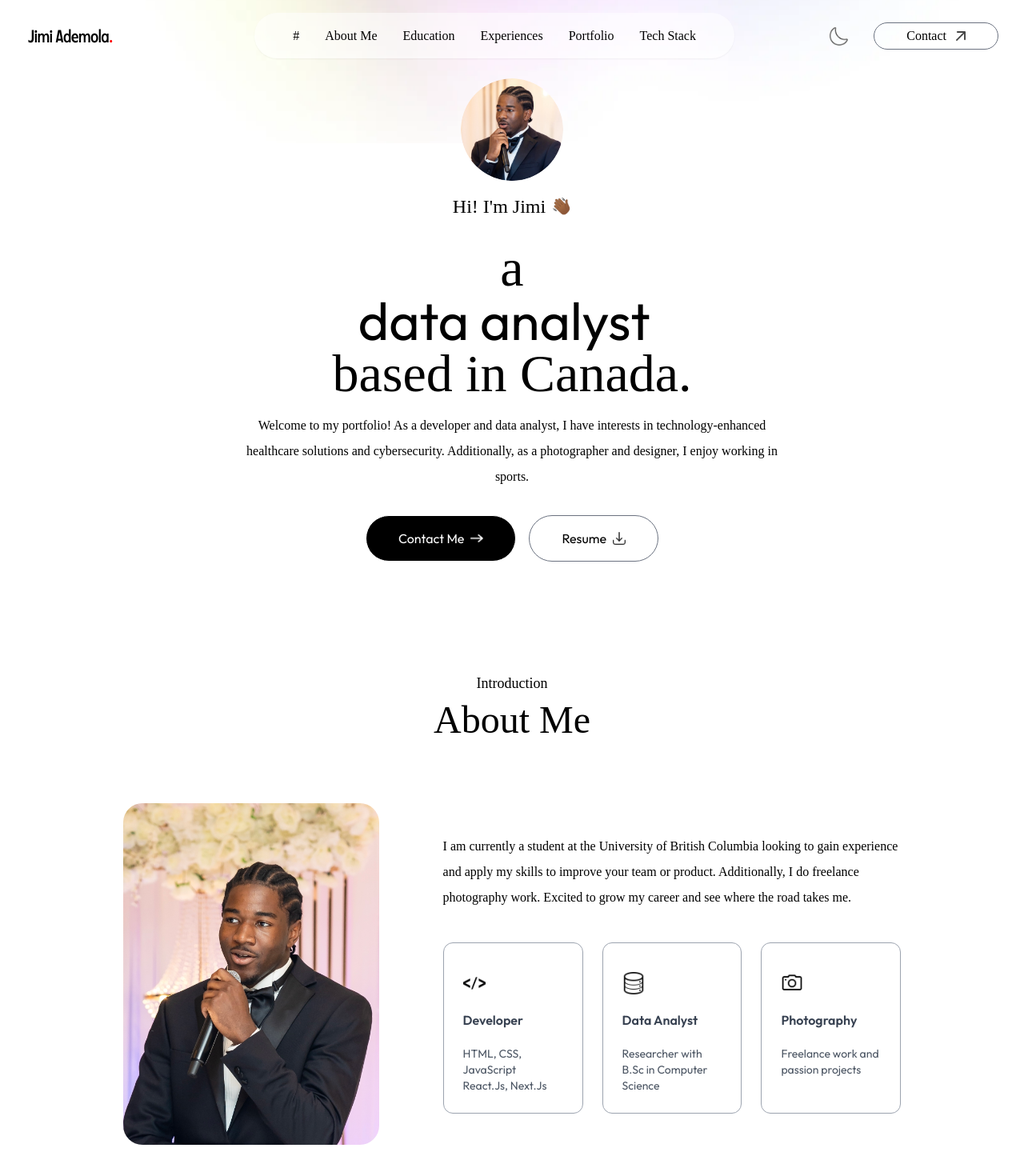
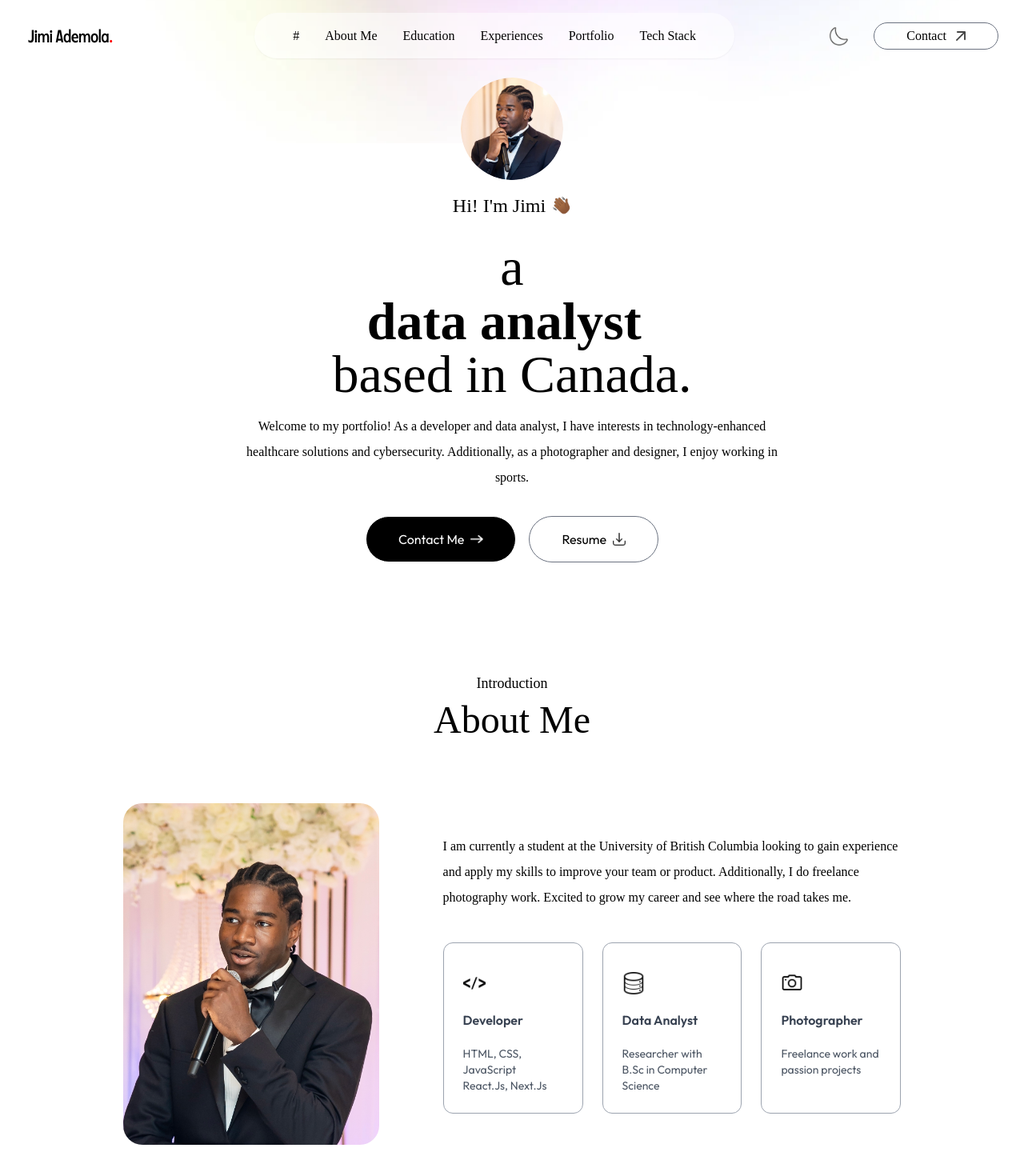
Before and after one commit to jademola/jimiademola, a Next.js app in the folder portfolio/: page / in a window 1280 px wide. Shown: the top 1470 px of the page at 80% size. Built offline with nearby package versions, Linux system fonts and the light colour scheme; a web font is replaced by a local one.

Commit message:
Added correct font to Writer

```diff
--- a/portfolio/app/components/Header.tsx
+++ b/portfolio/app/components/Header.tsx
@@ -17,7 +17,7 @@ const Header = () => {
                                 Hi! I&apos;m Jimi <Image src={assets.hand_icon} alt='' className='w-6' />
                         </h3>
                         <h1 className='text-3xl sm:text-6xl lg:text-[66px] font-Ovo'>
-                                a <Writer positions={loopPositions} />
+                                a <Writer positions={loopPositions} className=''/>
                                 based in Canada.</h1>
                         <p className='max-w-2xl mx-auto font-Ovo'>
                                 Welcome to my portfolio! As a developer and data analyst, I have interests in technology-enhanced healthcare solutions and cybersecurity. Additionally, as a photographer and designer, I enjoy working in sports.
--- a/portfolio/app/components/Writer.tsx
+++ b/portfolio/app/components/Writer.tsx
@@ -10,6 +10,7 @@ const Writer = ({ positions, className }: { positions: Array<string>, className?
         {
           delay: 50,
           loop: true,
+          wrapperClassName: "font-Ovo font-semibold Typewriter__wrapper"
         }
       }
         onInit={(typewriter) => {
--- a/portfolio/app/page.tsx
+++ b/portfolio/app/page.tsx
@@ -4,8 +4,6 @@ import Header from "./components/Header";
 import About from "./components/About";
 import Skills  from "./components/Skills";
 import Education from "./components/Education";
-import Experiment from "./components/Experiment";
-
 export default function Home() {
   return (
     <>
--- a/portfolio/assets/assets.js
+++ b/portfolio/assets/assets.js
@@ -83,8 +83,8 @@ export const assets = {
 export const loopPositions = [
     'software developer',
     'data analyst',
-    'student',
-    'photographer'
+    'photographer',
+    'student'
 ];
 
 export const workData = [
@@ -105,7 +105,7 @@ export const workData = [
     },
     {
         title: 'No Mo Momo',
-        description: 'Unity 2D Frogger Adapatation',
+        description: 'Unity 2D Frogger adaptation',
         bgImage: '/work-4.png',
     },
 ]
@@ -113,14 +113,14 @@ export const workData = [
 export const serviceData = [
     { icon: assets.web_icon, title: 'Web & Mobile Development', description: 'Use React.js, HTML and Android Studio to provide exceptional services for your application', link: '' },
     { icon: assets.mobile_icon, title: 'Backend Development', description: 'Experience building Webservers using Python, anc ensure secure databases using Firebase or SQL', link: '' },
-    { icon: assets.ui_icon, title: 'Photography & Graphic Design', description: 'Freelance photography in the Kelowna and Edmonton region. Can additonally provide logos, posters and socail media posts using Photoshop and Canva.', link: '' },
+    { icon: assets.ui_icon, title: 'Photography & Graphic Design', description: 'Freelance photography in the Kelowna and Edmonton region. Can additionally provide logos, posters and social media posts using Photoshop and Canva.', link: '' },
     { icon: assets.graphics_icon, title: 'Game Development', description: 'Creating fully-deployed games including custom sprites and animations using Unity 6', link: '' },
 ]
 
 export const infoList = [
     { icon: assets.code_icon, iconDark: assets.code_icon_dark, title: 'Developer', description: 'HTML, CSS, JavaScript React.Js, Next.Js' },
     { icon: assets.data_icon, iconDark: assets.data_icon_dark, title: 'Data Analyst', description: 'Researcher with\n B.Sc in Computer Science' },
-    { icon: assets.camera_icon, iconDark: assets.camera_icon_dark, title: 'Photography', description: 'Freelance work and passion projects' }
+    { icon: assets.camera_icon, iconDark: assets.camera_icon_dark, title: 'Photographer', description: 'Freelance work and passion projects' }
 ];
 
 export const toolsData = [
```
